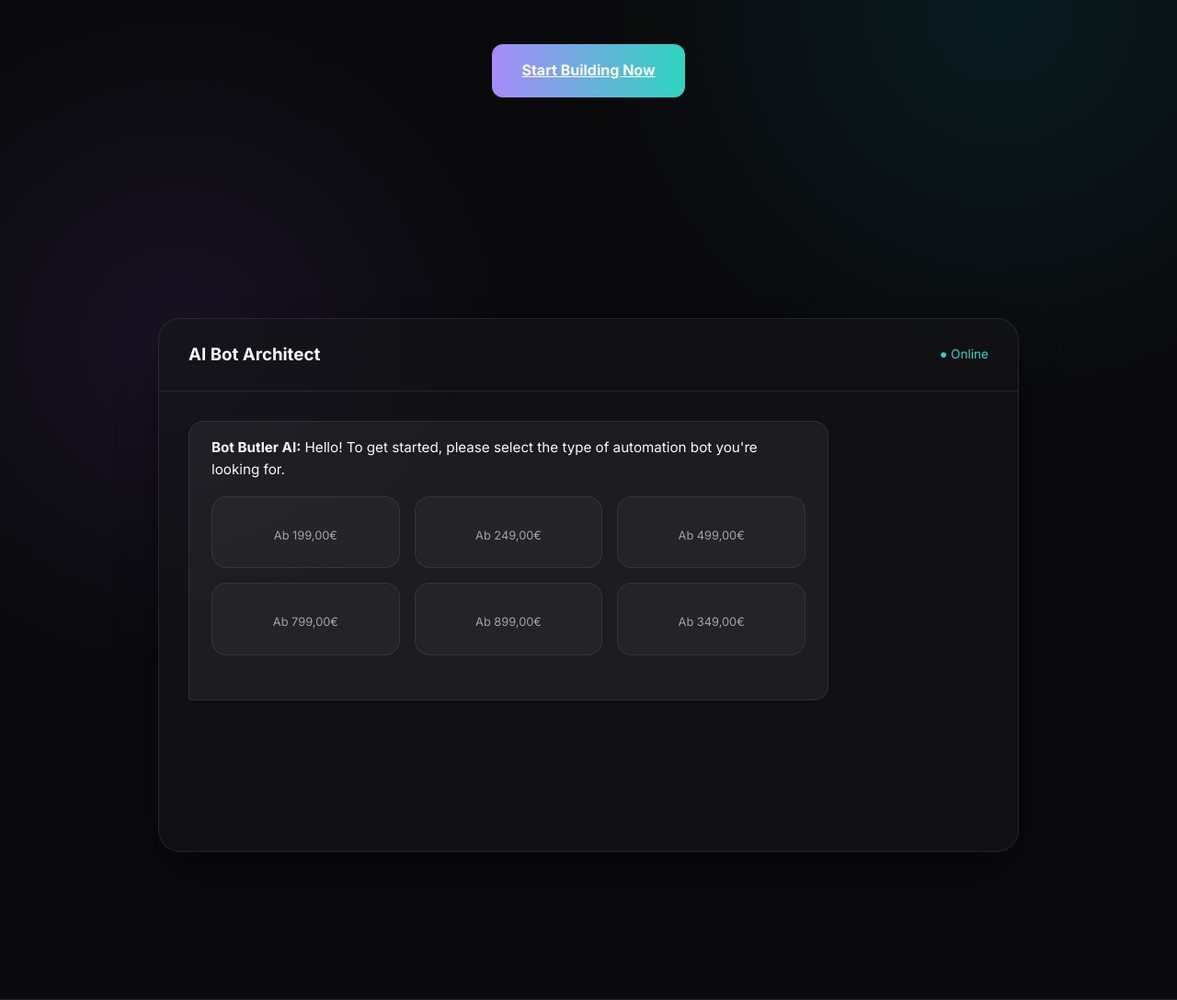
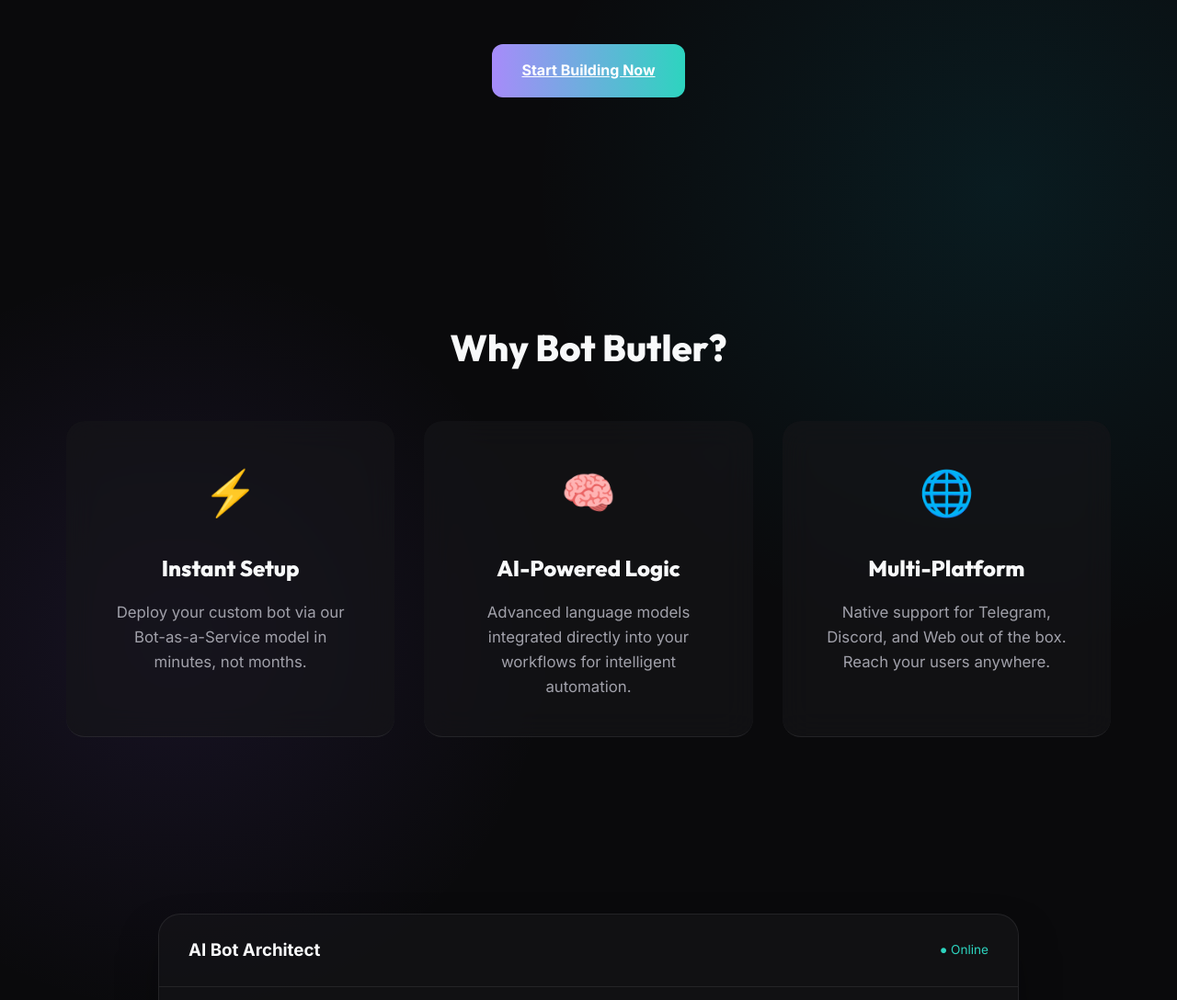
Before and after one commit to McMoes/bot-butler, a Django app: page /de/ in a window 1280 px wide. Shown: the part 530-1618 px from the top of the page at 92% size. Run offline with Django 5.2, Linux system fonts and the light colour scheme; data comes from the database, SQL or seed files in the repository; parts of the project's set-up code (start-up, migrations or seed data) failed here and were passed over; some libraries are stand-ins or nearby versions.

Commit message:
feat: Add Features section and update German translations

```diff
--- a/static/css/styles.css
+++ b/static/css/styles.css
@@ -149,6 +149,57 @@ body {
     color: var(--text-secondary);
     max-width: 600px;
     margin-bottom: 3rem;
+}
+
+/* Features Section */
+.features-section {
+    padding: 6rem 2rem;
+    max-width: 1200px;
+    margin: 0 auto;
+}
+
+.section-title {
+    text-align: center;
+    font-family: var(--font-heading);
+    font-size: 2.5rem;
+    margin-bottom: 3rem;
+    color: var(--text-primary);
+}
+
+.feature-grid {
+    display: grid;
+    grid-template-columns: repeat(auto-fit, minmax(300px, 1fr));
+    gap: 2rem;
+}
+
+.feature-card {
+    padding: 2.5rem;
+    border-radius: 20px;
+    text-align: center;
+    transition: transform 0.3s ease, border-color 0.3s ease;
+}
+
+.feature-card:hover {
+    transform: translateY(-5px);
+    border-color: var(--brand-secondary);
+}
+
+.feature-icon {
+    font-size: 3rem;
+    margin-bottom: 1.5rem;
+}
+
+.feature-card h3 {
+    font-family: var(--font-heading);
+    font-size: 1.5rem;
+    margin-bottom: 1rem;
+    color: var(--text-primary);
+}
+
+.feature-card p {
+    color: var(--text-secondary);
+    font-size: 1.05rem;
+    line-height: 1.6;
 }
 
 /* Builder Interface */
--- a/templates/pages/index.html
+++ b/templates/pages/index.html
@@ -3,9 +3,33 @@
 
 {% block content %}
 <section class="hero">
-    <h1>{% trans "Automate Your Vision with" %} <br><span class="gradient-text">AI Precision.</span></h1>
+    <h1>{% trans "Automate Your Vision with" %} <br><span class="gradient-text">{% trans "AI Precision." %}</span></h1>
     <p>{% trans "Select your bot category, tell our AI what you need, and receive a fully tailored Bot-as-a-Service solution integrated instantly." %}</p>
     <a href="#builder" class="btn-primary">{% trans "Start Building Now" %}</a>
+</section>
+
+<!-- Neu: Features Section -->
+<section id="features" class="features-section">
+    <div class="features-container">
+        <h2 class="section-title">{% trans "Why Bot Butler?" %}</h2>
+        <div class="feature-grid">
+            <div class="feature-card glass-card">
+                <div class="feature-icon">⚡</div>
+                <h3>{% trans "Instant Setup" %}</h3>
+                <p>{% trans "Deploy your custom bot via our Bot-as-a-Service model in minutes, not months." %}</p>
+            </div>
+            <div class="feature-card glass-card">
+                <div class="feature-icon">🧠</div>
+                <h3>{% trans "AI-Powered Logic" %}</h3>
+                <p>{% trans "Advanced language models integrated directly into your workflows for intelligent automation." %}</p>
+            </div>
+            <div class="feature-card glass-card">
+                <div class="feature-icon">🌐</div>
+                <h3>{% trans "Multi-Platform" %}</h3>
+                <p>{% trans "Native support for Telegram, Discord, and Web out of the box. Reach your users anywhere." %}</p>
+            </div>
+        </div>
+    </div>
 </section>
 
 <section id="builder" class="builder-section">
```
Also changed, not shown: locale/de/LC_MESSAGES/django.po, 1 other file.
